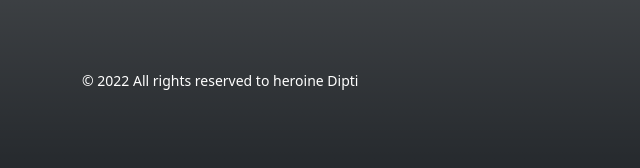
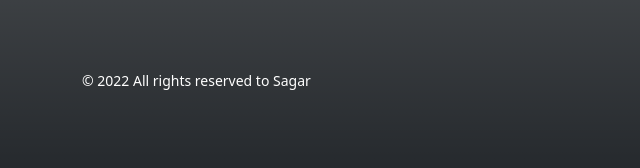
Before and after one commit to Sagar-DU/convention-center-bootstrap, a plain HTML site: page index.html in a window 1280 px wide. Shown: the part 3676-3844 px from the top of the page, 0-640 px from the left. Drawn offline with nearby package versions, Linux system fonts and the light colour scheme.

Commit message:
Update index.html

```diff
--- a/index.html
+++ b/index.html
@@ -289,7 +289,7 @@
         <div class="container">
           <div class="row flex-column-reverse flex-md-row justify-content-center">
             <div class="col-12 col-lg-8 d-flex align-items-center">
-              <small class="text-white">© 2022 All rights reserved to heroine Dipti</small>
+              <small class="text-white">© 2022 All rights reserved to Sagar</small>
             </div>
             <div class="col-12 col-lg-4">
               <h5 class="text-white pb-2">Get the App</h5>
```
